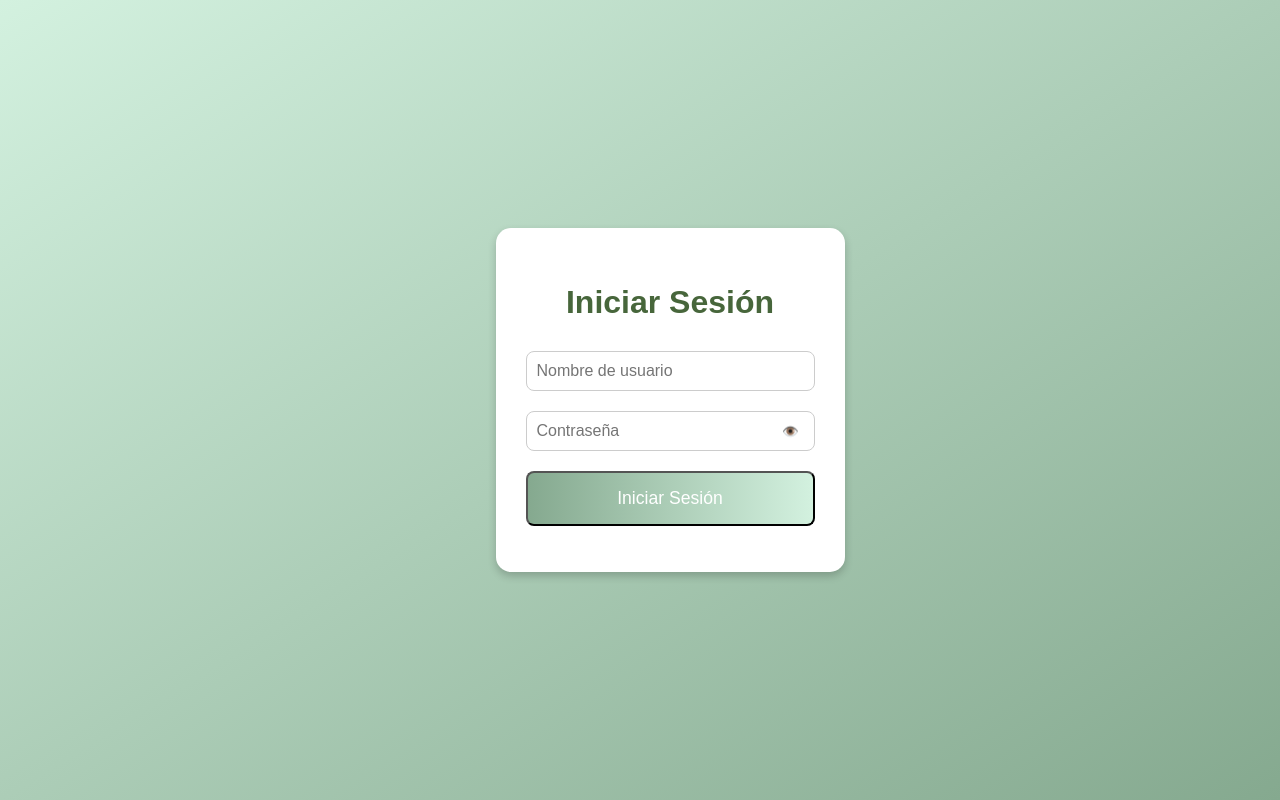
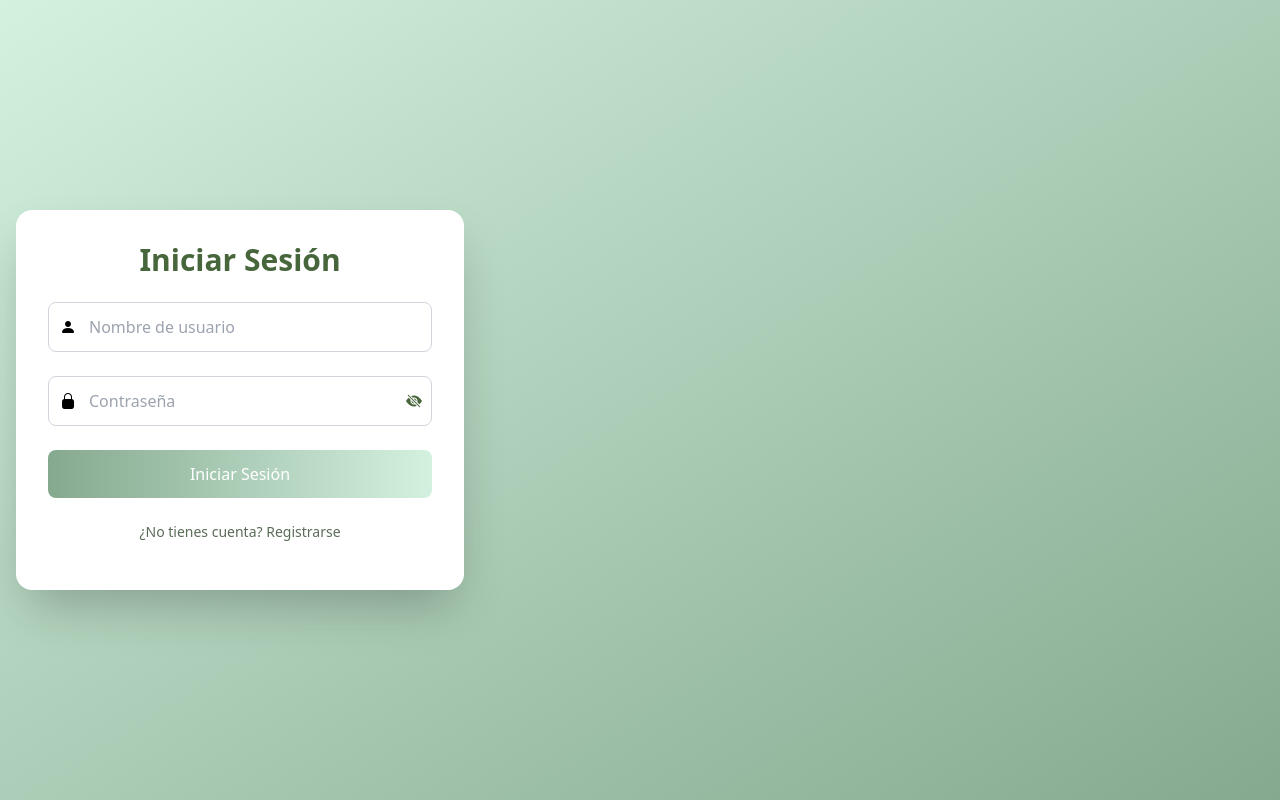
Before and after one commit to AlexanderPavon/dev-challenge-game, a Django app: page /login/ in a window 1280 px wide. Run offline with Django 5.2, Linux system fonts and the light colour scheme; some libraries are stand-ins or nearby versions.

Commit message:
Inicio de Sesion y registrarse

```diff
--- /dev/null
+++ b/cleanitup/forms.py
@@ -0,0 +1,5 @@
+from django.contrib.auth.forms import UserCreationForm
+
+class CustomUserCreationForm(UserCreationForm):
+    class Meta(UserCreationForm.Meta):
+        fields = ['username', 'password1', 'password2']  # Puedes añadir más campos si es necesario.
--- a/cleanitup/templates/base.html
+++ b/cleanitup/templates/base.html
@@ -2,10 +2,13 @@
     <head>
         {% load static %}
         <title>{% block title %}{% endblock title %}</title>
+        <link href="https://cdn.jsdelivr.net/npm/bootstrap-icons/font/bootstrap-icons.css" rel="stylesheet">
+        {% block extra_css %}{% endblock extra_css %}
     </head>
     <body>
         <div class="container">
             {% block content %}{% endblock content %}
         </div>
+        {% block extra_js %}{% endblock extra_js %}
     </body>
 </html>
--- a/cleanitup/templates/index.html
+++ b/cleanitup/templates/index.html
@@ -211,7 +211,7 @@
             <a href="#Jugar" class="btn">Jugar</a>
             {% else %}
             <a href="{% url 'cleanitup:login' %}" class="btn">Login</a>
-            <a href="#" class="btn">Registrarse</a>
+            <a href="{% url 'cleanitup:register' %}" class="btn">Registrarse</a>
             {% endif %}
         </div>
     </section>
--- a/cleanitup/templates/login.html
+++ b/cleanitup/templates/login.html
@@ -3,53 +3,55 @@
 {% block title %}Iniciar Sesión{% endblock title %}
 
 {% block content %}
-<body style="font-family: Arial, sans-serif; margin: 0; padding: 0; height: 100vh; background: linear-gradient(to bottom right, #D3F1DF, #85A98F); display: flex; align-items: center; justify-content: center;">
-    <div style="background-color: white; box-shadow: 0 4px 8px rgba(0, 0, 0, 0.2); border-radius: 15px; width: 100%; max-width: 400px; padding: 30px;">
-        <h2 style="font-size: 2rem; font-weight: bold; text-align: center; color: #47663B; margin-bottom: 30px;">
+<body class="min-h-screen bg-gradient-to-br from-[#D3F1DF] to-[#85A98F] flex items-center justify-center p-4">
+    <div class="bg-white shadow-2xl rounded-2xl w-full max-w-md p-8">
+        <h2 class="text-3xl font-bold text-center text-[#47663B] mb-6">
             Iniciar Sesión
         </h2>
-        <form method="post" style="display: flex; flex-direction: column; gap: 20px;">
+        <form method="post" class="space-y-6">
             {% csrf_token %}
 
-            <div style="position: relative;">
+            <div class="relative">
+                <i class="bi bi-person-fill absolute left-3 top-1/2 transform -translate-y-1/2 text-black-400"></i>
                 <input
                     type="text"
                     placeholder="Nombre de usuario"
                     name="username"
                     id="username"
-                    style="width: 100%; padding-left: 40px; padding-right: 15px; padding: 10px; border: 1px solid #ccc; border-radius: 8px; outline: none; font-size: 1rem; transition: border-color 0.3s ease;"
+                    class="w-full pl-10 pr-4 py-3 border border-gray-300 rounded-lg focus:outline-none focus:ring-2 focus:ring-green-500"
                     required
                 >
             </div>
 
-            <div style="position: relative;">
+            <div class="relative">
+                <i class="bi bi-lock-fill absolute left-3 top-1/2 transform -translate-y-1/2 text-black-400"></i>
                 <input
                     type="password"
                     placeholder="Contraseña"
                     name="password"
                     id="password"
-                    style="width: 100%; padding-left: 40px; padding-right: 40px; padding: 10px; border: 1px solid #ccc; border-radius: 8px; outline: none; font-size: 1rem; transition: border-color 0.3s ease;"
+                    class="w-full pl-10 pr-10 py-3 border border-gray-300 rounded-lg focus:outline-none focus:ring-2 focus:ring-green-500"
                     required
                 >
                 <button
                     type="button"
                     onclick="togglePasswordVisibility(this)"
-                    style="position: absolute; right: 10px; top: 50%; transform: translateY(-50%); background: none; border: none; color: #ccc; cursor: pointer;">
-                    👁️
+                    style="position: absolute; right: 10px; top: 50%; transform: translateY(-50%); background: none; border: none; color: #47663B; cursor: pointer;">
+                    <i class="bi bi-eye-slash-fill"></i>
                 </button>
             </div>
 
             <button
                 type="submit"
-                style="width: 100%; background: linear-gradient(to right, #85A98F, #D3F1DF); color: white; padding: 15px; border-radius: 8px; cursor: pointer; font-size: 1.1rem; transition: opacity 0.3s ease;">
+                class="w-full bg-gradient-to-r from-[#85A98F] to-[#D3F1DF] text-white py-3 rounded-lg hover:opacity-90 transition-opacity">
                 Iniciar Sesión
             </button>
 
-            <!-- <div style="text-align: center; margin-top: 20px;">
-                <a href=% url 'register' %}" style="font-size: 0.9rem; color: #5A6C57; text-decoration: underline;">
+            <div class="text-center">
+                <a href="{% url 'cleanitup:register' %}" class="text-sm text-[#5A6C57] hover:underline">
                     ¿No tienes cuenta? Registrarse
                 </a>
-            </div> -->
+            </div>
         </form>
     </div>
 </body>
@@ -57,18 +59,22 @@
 {% endblock content %}
 
 {% block extra_js %}
+<script src="https://cdn.tailwindcss.com"></script>
+
+
 <script>
     function togglePasswordVisibility(button) {
-        // Seleccionamos el input de contraseña
         const passwordInput = document.getElementById('password');
-        const icon = button; // El botón que contiene el ícono
+        const icon = button.querySelector('i');
 
         if (passwordInput.type === 'password') {
             passwordInput.type = 'text'; // Mostrar la contraseña
-            icon.textContent = "🙈"; // Cambiar ícono
+            icon.classList.remove('bi-eye-slash-fill');
+            icon.classList.add('bi-eye-fill');
         } else {
             passwordInput.type = 'password'; // Ocultar la contraseña
-            icon.textContent = "👁️"; // Cambiar ícono
+            icon.classList.remove('bi-eye-fill');
+            icon.classList.add('bi-eye-slash-fill');
         }
     }
 </script>
--- a/cleanitup/urls.py
+++ b/cleanitup/urls.py
@@ -1,6 +1,7 @@
 from django.urls import path
 from django.contrib.auth import views as auth_views
 from . import views
+
 
 app_name = 'cleanitup'
 
@@ -11,5 +12,5 @@
     #path('login/', views.LoginView, name='login'),
     path('login/', auth_views.LoginView.as_view(template_name='login.html'), name='login'),
     path('logout/', auth_views.LogoutView.as_view(), name='logout'),
-
+    path('register/', views.register, name='register'),
 ]
--- a/proyecto/settings.py
+++ b/proyecto/settings.py
@@ -86,6 +86,12 @@
 #     }
 # }
 
+DATABASES = {
+    'default': {
+        'ENGINE': 'django.db.backends.sqlite3',  # Usa SQLite por defecto
+        'NAME': BASE_DIR / 'db.sqlite3',
+    }
+}
 
 # Password validation
 # https://docs.djangoproject.com/en/5.1/ref/settings/#auth-password-validators
```
Also changed, not shown: cleanitup/templates/register.html (+33 -30 lines), cleanitup/views.py (+17 -1 lines).
